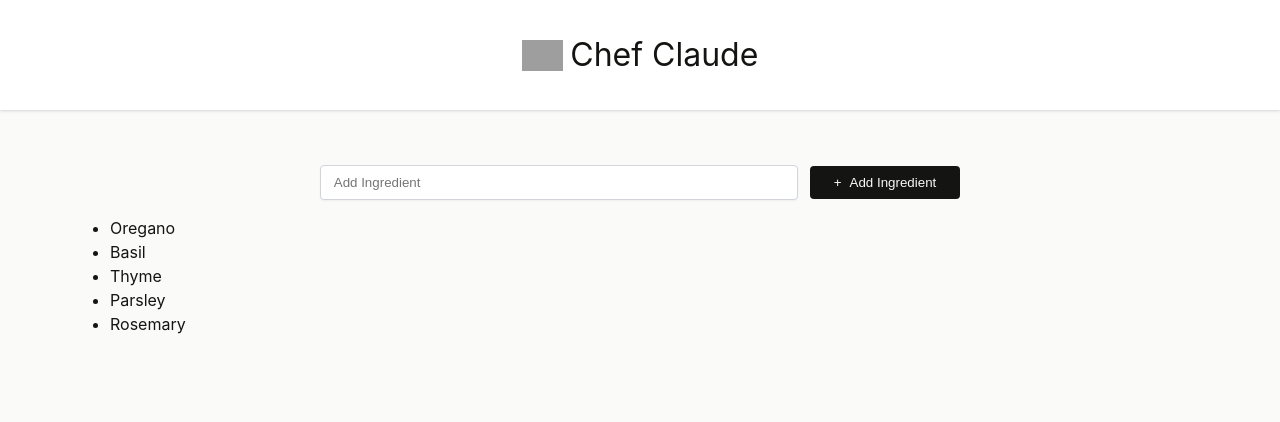
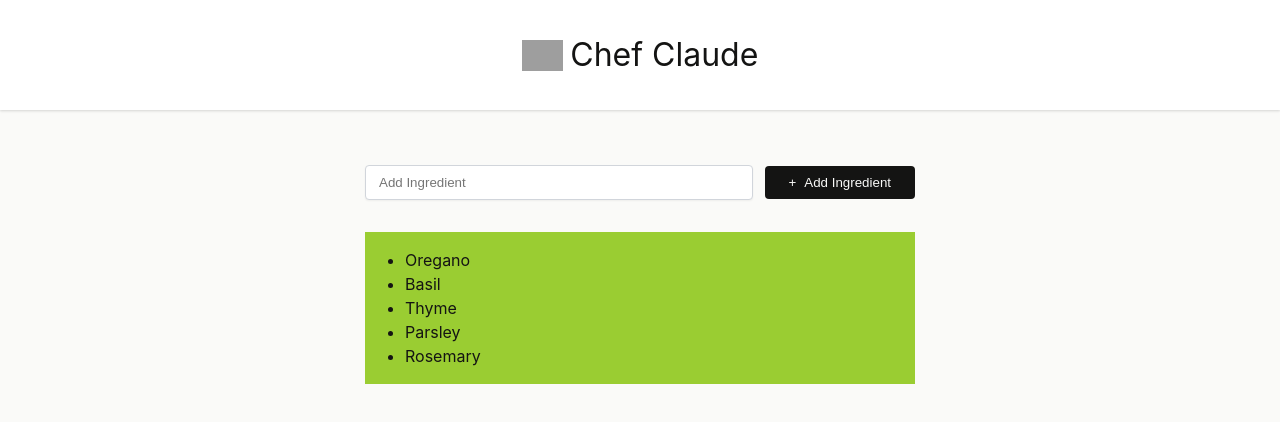
Before and after one commit to ahmedbashir-dev/ai-recipe-app-react, a React (Vite) app: page / in a window 1280 px wide. Shown: the top 422 px of the page. Built offline with nearby package versions, Linux system fonts and the light colour scheme; grey boxes are pictures that could not be loaded.

Commit message:
Centered layout

```diff
--- a/src/components/Main.jsx
+++ b/src/components/Main.jsx
@@ -3,12 +3,12 @@ import { useState } from "react";
 export default function Main() {
     const [ingredients, setIngredients] = useState(['Oregano', 'Basil', 'Thyme', 'Parsley', 'Rosemary']);
 
-    function addIngredient(formData){
+    function addIngredient(formData) {
         const newIngredient = formData.get('ingredient');
-        setIngredients((prevIngredients)=>[...prevIngredients, newIngredient]);
+        setIngredients((prevIngredients) => [...prevIngredients, newIngredient]);
     }
 
-    return(
+    return (
         <main className="container">
             <form action={addIngredient} className="add-ingredient-form">
                 <input
@@ -19,11 +19,13 @@ export default function Main() {
                     id="ingredient" />
                 <button>Add Ingredient</button>
             </form>
-            <ul className="ingredients">
-                {ingredients?.map((ingredirent, index)=>(
-                    <li key={index}>{ingredirent}</li>
-                ))}
-            </ul>
+            <section className="ingredients-section">
+                <ul className="ingredients">
+                    {ingredients?.map((ingredirent, index) => (
+                        <li key={index}>{ingredirent}</li>
+                    ))}
+                </ul>
+            </section>
         </main>
     )
 }
--- a/src/index.css
+++ b/src/index.css
@@ -29,6 +29,10 @@ body{
 
 .container{
   margin: 45px 40px;
+  display: flex;
+  flex-direction: column;
+  align-items: center;
+
 }
 
 .header{
@@ -62,6 +66,8 @@ main{
   justify-content: center;
   align-items: center;
   gap: 0.75rem;
+  width: 550px;
+
 }
 
 .add-ingredient-form input{
@@ -88,3 +94,11 @@ main{
   content: '+';
   margin-right: 0.5rem;
 }
+
+.ingredients-section{
+  display: flex;
+  background-color: yellowgreen;
+  width:550px ;
+  margin-top: 2rem;
+  text-align: left;
+}
```
